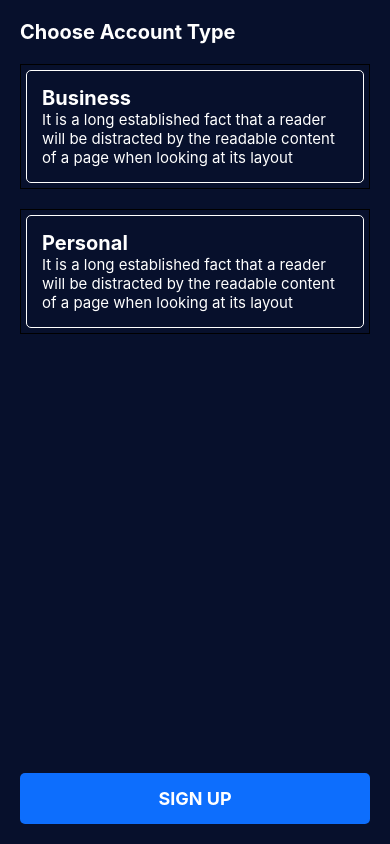
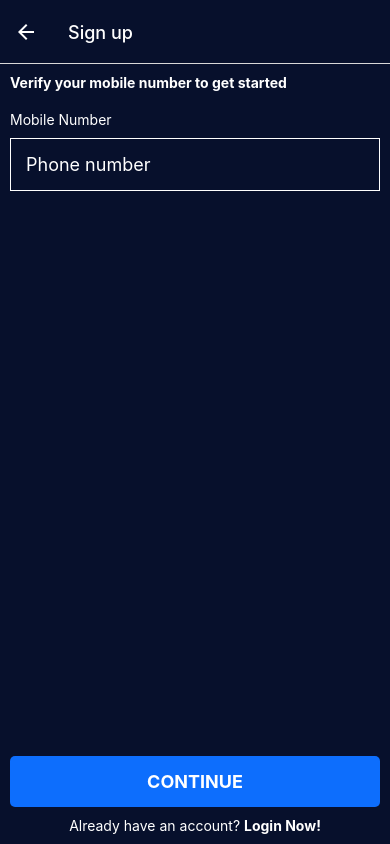
Before and after one commit to UmayirFeroze/Stomble, a React Native app in the folder client-side/: screen /MobileScreen in a window 390 px wide. Built offline with nearby package versions, Linux system fonts and the light colour scheme.

Commit message:
Navigation Initial

```diff
--- a/client-side/App.js
+++ b/client-side/App.js
@@ -1,11 +1,9 @@
-import { StatusBar } from 'expo-status-bar';
-import { StyleSheet, Text, Image, View, SafeAreaView, TouchableHighlight, Button, Platform } from 'react-native';
+import { createNativeStackNavigator } from '@react-navigation/native-stack';
+import { NavigationContainer } from '@react-navigation/native';
+import colors from './app/config/colors';
+
 import WelcomeScreen from './app/screens/WelcomeScreen';
 import MobileScreen from './app/screens/Register/MobileScreen';
-import Screen from './app/components/Screen';
-import Icon from './app/components/Icon';
-import AppTextInput from './app/components/AppTextInput';
-import AppPicker from './app/components/AppPicker';
 import NameScreen from './app/screens/Register/NameScreen';
 import DobScreen from './app/screens/Register/DobScreen';
 import GenderScreen from './app/screens/Register/GenderScreen';
@@ -16,17 +14,23 @@ import AccountTypeScreen from './app/screens/Register/AccountTypeScreen';
 
 export default function App () {
   return (
-    <Screen>
-      {/* <MobileScreen /> */}
-      {/* <NameScreen /> */}
-      {/* <DobScreen /> */}
-      {/* <GenderScreen /> */}
-      {/* <PasswordScreen /> */}
-      {/* <OTPScreen /> */}
-      {/* <SaveInfoScreen /> */}
-      <AccountTypeScreen />
-    </Screen>
+    <NavigationContainer>
+      <StackNavigator />
+    </NavigationContainer>
   );
 }
 
-const styles = StyleSheet.create({});;;
+const Stack = createNativeStackNavigator();
+const StackNavigator = () => (
+  <Stack.Navigator initialRouteName='WelcomeScreen' screenOptions={{ headerStyle: { backgroundColor: colors.primary }, headerTitleStyle: { color: colors.white }, headerTintColor: colors.white }}>
+    <Stack.Screen name="WelcomeScreen" component={WelcomeScreen} options={{ headerShown: false }} />
+    <Stack.Screen name="MobileScreen" component={MobileScreen} options={{ headerTitle: 'Sign up' }} />
+    <Stack.Screen name="NameScreen" component={NameScreen} options={{ headerTitle: 'Sign up' }} />
+    <Stack.Screen name="DobScreen" component={DobScreen} options={{ headerTitle: 'Sign up' }} />
+    <Stack.Screen name="GenderScreen" component={GenderScreen} options={{ headerTitle: 'Sign up' }} />
+    <Stack.Screen name="PasswordScreen" component={PasswordScreen} options={{ headerTitle: 'Set up Password' }} />
+    <Stack.Screen name="OTPScreen" component={OTPScreen} options={{ headerTitle: 'Verify Code' }} />
+    <Stack.Screen name="AccountTypeScreen" component={AccountTypeScreen} options={{ headerTitle: 'Sign up' }} />
+    <Stack.Screen name="SaveInfoScreen" component={SaveInfoScreen} options={{ headerShown: false }} />
+  </Stack.Navigator>
+);
--- a/client-side/app/screens/Register/AccountTypeScreen.js
+++ b/client-side/app/screens/Register/AccountTypeScreen.js
@@ -12,7 +12,7 @@ const memberships = [
     { id: 2, title: 'Personal', subtitle: 'It is a long established fact that a reader will be distracted by the readable content of a page when looking at its layout' },
 ];
 
-function AccountTypeScreen (props) {
+function AccountTypeScreen ({ navigation }) {
     const [selection, setSelection] = useState();
 
     const onChange = (id) => {
@@ -30,7 +30,7 @@ function AccountTypeScreen (props) {
             </View>
 
             <View style={styles.buttonContainer}>
-                <AppButton title='sign up' onPress={() => console.log('Continue pressed!')} />
+                <AppButton title='sign up' onPress={() => navigation.navigate('SaveInfoScreen')} />
             </View>
         </Screen>
     );
--- a/client-side/app/screens/Register/DobScreen.js
+++ b/client-side/app/screens/Register/DobScreen.js
@@ -6,7 +6,7 @@ import AppTextInput from '../../components/AppTextInput';
 import DateTimePicker from '@react-native-community/datetimepicker';
 import colors from '../../config/colors';
 
-function DobScreen (props) {
+function DobScreen ({ navigation }) {
     const [date, setDate] = useState(new Date());
     const [mode, setMode] = useState('date');
     const [show, setShow] = useState(false);
@@ -38,7 +38,7 @@ function DobScreen (props) {
             </View>
 
             <View style={styles.buttonContainer}>
-                <AppButton title='continue' onPress={() => console.log('Continue pressed!')} />
+                <AppButton title='continue' onPress={() => navigation.navigate('GenderScreen')} />
             </View>
         </Screen>
     );
--- a/client-side/app/screens/Register/GenderScreen.js
+++ b/client-side/app/screens/Register/GenderScreen.js
@@ -8,7 +8,7 @@ import colors from '../../config/colors';
 
 const genders = [{ value: 1, label: 'Male' }, { value: 2, label: 'Female' }, { value: 3, label: 'Other' }, { value: 4, label: 'Prefer not to say' }];
 
-function GenderScreen (props) {
+function GenderScreen ({ navigation }) {
     const [gender, setGender] = useState();
 
     return (
@@ -20,7 +20,7 @@ function GenderScreen (props) {
             </View>
 
             <View style={styles.buttonContainer}>
-                <AppButton title='next' onPress={() => console.log('Next pressed!')} />
+                <AppButton title='next' onPress={() => navigation.navigate('PasswordScreen')} />
             </View>
         </Screen>
     );
--- a/client-side/app/screens/Register/MobileScreen.js
+++ b/client-side/app/screens/Register/MobileScreen.js
@@ -6,7 +6,7 @@ import Screen from '../../components/Screen';
 import AppTextInput from '../../components/AppTextInput';
 
 
-function MobileScreen (props) {
+function MobileScreen ({ navigation }) {
     return (
         <Screen>
             <Text style={styles.text}>Verify your mobile number to get started</Text>
@@ -15,8 +15,8 @@ function MobileScreen (props) {
                 <AppTextInput placeholder='Phone number' keyboardType='phone-pad' />
             </View>
             <View style={styles.buttonContainer}>
-                <AppButton title="continue" onPress={() => console.log("Continue Screen!")} />
-                <Text style={styles.baseText}>Already have an account? <Text style={styles.innerText} onPress={() => console.log("Login Screen!")}>Login Now!</Text></Text>
+                <AppButton title="continue" onPress={() => navigation.navigate('NameScreen')} />
+                <Text style={styles.baseText}>Already have an account? <Text style={styles.innerText} onPress={() => navigation.navigate('WelcomeScreen')}>Login Now!</Text></Text>
             </View>
         </Screen>
     );
--- a/client-side/app/screens/Register/NameScreen.js
+++ b/client-side/app/screens/Register/NameScreen.js
@@ -5,7 +5,7 @@ import AppTextInput from '../../components/AppTextInput';
 import colors from '../../config/colors';
 import AppButton from '../../components/AppButton';
 
-function NameScreen (props) {
+function NameScreen ({ navigation }) {
     return (
         <Screen>
             <Text style={styles.baseText}>Create your Stomble Account</Text>
@@ -15,7 +15,7 @@ function NameScreen (props) {
             </View>
 
             <View style={styles.buttonContainer}>
-                <AppButton title='continue' onPress={() => console.log('Continue pressed!')} />
+                <AppButton title='continue' onPress={() => navigation.navigate('DobScreen')} />
             </View>
         </Screen>
     );
--- a/client-side/app/screens/Register/OTPScreen.js
+++ b/client-side/app/screens/Register/OTPScreen.js
@@ -5,7 +5,7 @@ import AppButton from '../../components/AppButton';
 import colors from '../../config/colors';
 import AppText from '../../components/AppText';
 
-function OTPScreen (props) {
+function OTPScreen ({ navigation }) {
     return (
         <Screen>
             <View style={styles.container}>
@@ -26,7 +26,7 @@ function OTPScreen (props) {
             </View>
 
             <View style={styles.buttonContainer}>
-                <AppButton title='verify' color='tertiary' onPress={() => console.log('Continue pressed!')} />
+                <AppButton title='verify' color='tertiary' onPress={() => navigation.navigate('AccountTypeScreen')} />
             </View>
         </Screen>
     );
--- a/client-side/app/screens/Register/PasswordScreen.js
+++ b/client-side/app/screens/Register/PasswordScreen.js
@@ -8,7 +8,7 @@ import AppButton from '../../components/AppButton';
 import { Colors } from 'react-native/Libraries/NewAppScreen';
 import AppText from '../../components/AppText';
 
-function PasswordScreen (props) {
+function PasswordScreen ({ navigation }) {
     const [show, setShow] = useState(false);
     const [icon, setIcon] = useState('eye-off');
     const [secure, setSecure] = useState(true);
@@ -43,7 +43,7 @@ function PasswordScreen (props) {
             </View>
 
             <View style={styles.buttonContainer}>
-                <AppButton title='continue' onPress={() => console.log('Continue pressed!')} />
+                <AppButton title='continue' onPress={() => navigation.navigate('OTPScreen')} />
             </View>
         </Screen>
     );
--- a/client-side/app/screens/WelcomeScreen.js
+++ b/client-side/app/screens/WelcomeScreen.js
@@ -5,18 +5,15 @@ import AppButton from '../components/AppButton';
 import App from '../../App';
 import Screen from '../components/Screen';
 
-function WelcomeScreen (props) {
+function WelcomeScreen ({ navigation }) {
     return (
         <Screen>
-            <View style={styles.loginIcon}>
-                <AppButton title="Login" color={colors.tertiary} onPress={() => { console.log("Login Pressed!"); }} />
-            </View>
             <View style={styles.logoContainer}>
                 <Image style={styles.logo} source={require('../assets/logo.png')} />
             </View>
             <View style={styles.buttonContainer}>
                 <AppButton title="login" onPress={() => console.log("Login Screen!")} />
-                <Text style={styles.baseText}>Don't have an account? <Text style={styles.innerText} onPress={() => console.log("Register Screen!")}>Register Now!</Text></Text>
+                <Text style={styles.baseText}>Don't have an account? <Text style={styles.innerText} onPress={() => navigation.navigate('MobileScreen')}>Register Now!</Text></Text>
             </View>
         </Screen>
     );
@@ -34,18 +31,17 @@ const styles = StyleSheet.create({
         marginTop: 10,
     },
     buttonContainer: {
-        padding: 20,
         width: '100%',
-        paddingHorizontal: 'auto',
+        flex: 1,
+        justifyContent: 'flex-end',
         alignItems: 'center'
     },
     innerText: {
         fontWeight: 'bold'
     },
     loginButton: { width: '100%', height: 7 },
-    loginIcon: { backgroundColor: colors.tertiary, position: 'absolute', top: 40, right: 30 },
     logo: { width: 300, height: 150 },
-    logoContainer: { position: 'absolute', top: '30 %' },
+    logoContainer: { flex: 1, alignItems: 'center', justifyContent: 'center' },
 });
 
 export default WelcomeScreen;;;
--- a/client-side/package.json
+++ b/client-side/package.json
@@ -14,11 +14,15 @@
     "@react-native-community/picker": "^1.8.1",
     "@react-native-picker/picker": "2.4.8",
     "@react-navigation/native": "^6.1.7",
+    "@react-navigation/native-stack": "^6.9.13",
+    "apisauce": "^3.0.1",
     "expo": "~48.0.18",
     "expo-constants": "^14.2.1",
     "expo-status-bar": "~1.4.4",
     "react": "18.2.0",
-    "react-native": "0.71.8"
+    "react-native": "0.71.8",
+    "react-native-safe-area-context": "4.5.0",
+    "react-native-screens": "~3.20.0"
   },
   "devDependencies": {
     "@babel/core": "^7.20.0"
```
Also changed, not shown: 1 other file (tests, documents, lock files or other folders).
